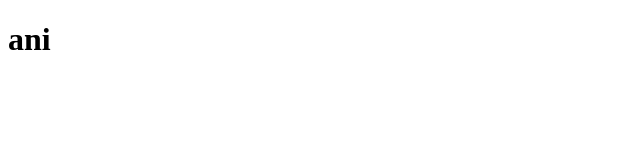
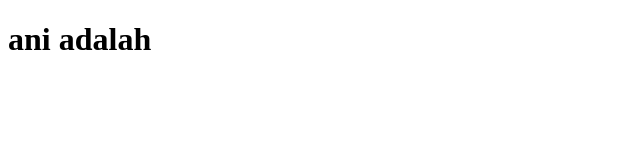
Before and after one commit to Satriani15/tes, a plain HTML site: page index.html in a window 1280 px wide. Shown: the whole page, without its empty margins (0-640 px from the left). Drawn offline with Linux system fonts and the light colour scheme.

Commit message:
simpan cb2

```diff
--- a/index.html
+++ b/index.html
@@ -6,6 +6,6 @@
     <title>Document</title>
 </head>
 <body>
-    <h1>ani</h1>
+    <h1>ani adalah</h1>
 </body>
 </html>
```
